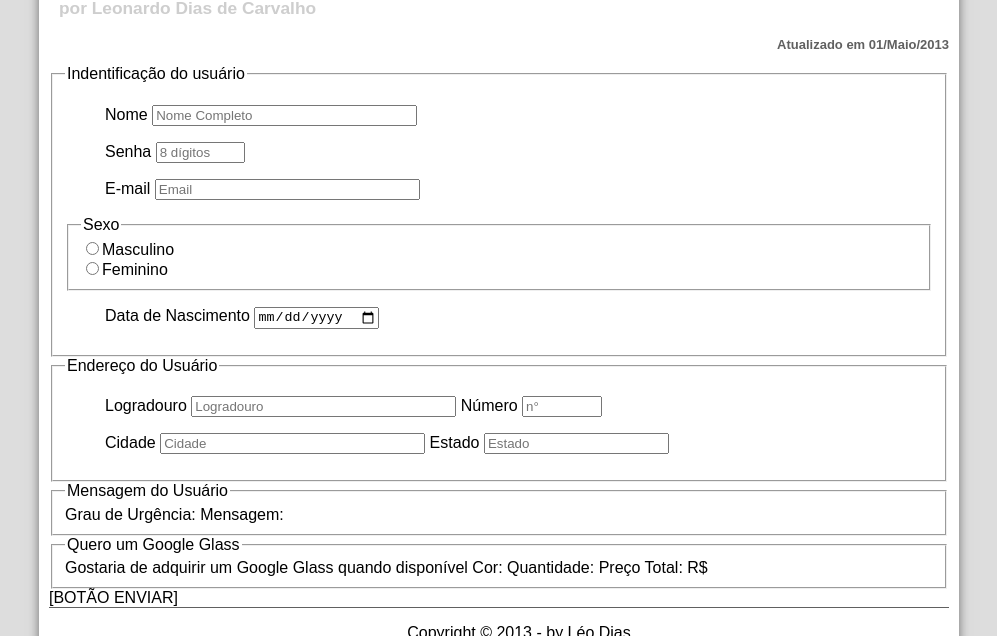
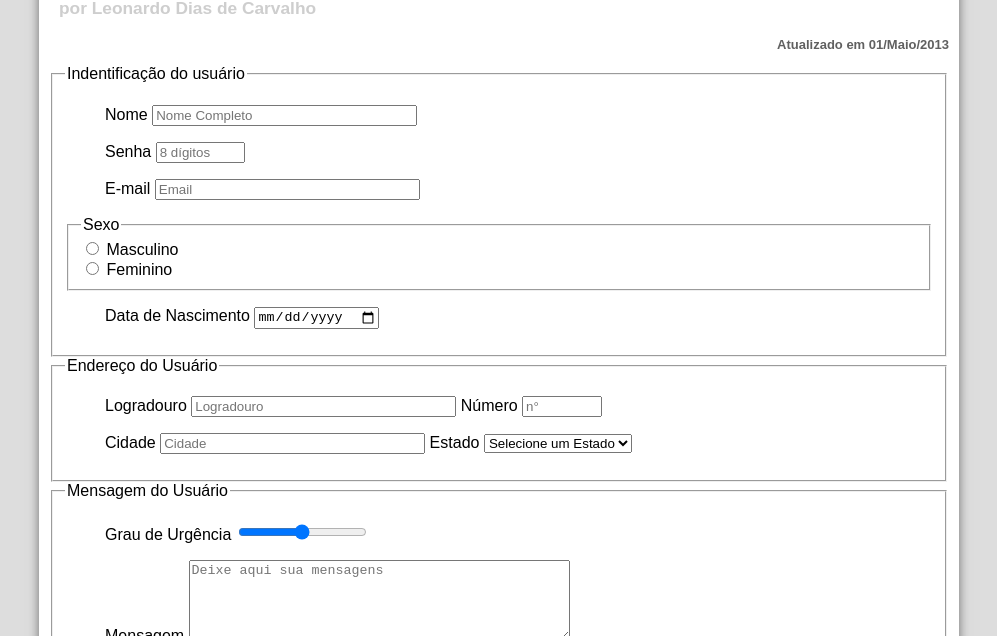
Before and after one commit to LeoDiasCarvalho/projeto-glass, a plain HTML site: page fale-conosco.html in a window 1280 px wide. Shown: the part 278-914 px from the top of the page, without its empty margins (141-1138 px from the left). Drawn offline with Linux system fonts and the light colour scheme.

Commit message:
Formulário em HTML5 - Parte 2

```diff
--- a/fale-conosco.html
+++ b/fale-conosco.html
@@ -40,32 +40,75 @@
                     </hgroup>
                 </header>
 
-                <form action="">
+                <form method="post" id="fContato" action="mailto:leodiascarvalhosr@gmail.com">
                     <fieldset id="usuario">
                         <legend>Indentificação do usuário</legend>
-                            <p><label for="idNome">Nome</label> <input type="text" name="txtNome" id="idNome" size="30" maxlength="30" placeholder="Nome Completo"></p>
-                            <p><label for="idSenha">Senha</label> <input type="password" name="txtSenha" id="idSenha" size="8" maxlength="8" placeholder="8 dígitos"></p>
-                            <p><label for="idEmail">E-mail</label> <input type="email" name="txtEmail" id="idEmail" size="30" maxlength="30" placeholder="Email"></p>
+                            <p><label for="idNome">Nome</label>
+                                <input type="text" name="txtNome" id="idNome" size="30" maxlength="30" placeholder="Nome Completo">
+                            </p>
+                            <p><label for="idSenha">Senha</label>
+                                <input type="password" name="txtSenha" id="idSenha" size="8" maxlength="8" placeholder="8 dígitos">
+                            </p>
+                            <p><label for="idEmail">E-mail</label>
+                                <input type="email" name="txtEmail" id="idEmail" size="30" maxlength="30" placeholder="Email">
+                            </p>
                             <fieldset id="sexo">
                                 <legend>Sexo</legend>
-                                    <input type="radio" name="txtSexo" id="idMasc"><label for="idMasc">Masculino</label><br/>
-                                    <input type="radio" name="txtSexo" id="idFem"><label for="idFem">Feminino</label>
+                                    <input type="radio" name="txtSexo" id="idMasc">
+                                    <label for="idMasc">Masculino</label><br/>
+                                    <input type="radio" name="txtSexo" id="idFem">
+                                    <label for="idFem">Feminino</label>
                             </fieldset>
                             <p><label>Data de Nascimento</label> <input type="date" name="txtDataNasc" id="idDataNasc"></p>
                     </fieldset>
                     <fieldset id="endereco">
                         <legend>Endereço do Usuário</legend>
-                            <p><label>Logradouro</label> <input type="tex
-                                " name="txtLogradouro" id="idLogradouro" size="30" maxlength="30" placeholder="Logradouro"> <label>Número</label> <input type="number" name="txtNumero" id="idNumero" min="1" max="99999" placeholder="n°"></p>
-                            <p><label>Cidade</label> <input type="text" name="txtCidade" id="idCidade" size="30" maxlength="30" placeholder="Cidade"> <label>Estado</label> <input type="text" name="txtEstado" id="idEstado" size="20" maxlength="20" placeholder="Estado"></p>
+                            <p><label for="txtLogradouro">Logradouro</label>
+                                <input type="tex
+                                " name="txtLogradouro" id="idLogradouro" size="30" maxlength="30" placeholder="Logradouro">
+                                <label for="txtNum">Número</label>
+                                <input type="number" name="txtNumero" id="idNumero" min="1" max="99999" placeholder="n°">
+                            </p>
+                            <p><label for="txtCidade">Cidade</label>
+                                <input type="text" name="txtCidade" id="idCidade" size="30" maxlength="30" placeholder="Cidade">
+                                <label for="txtEst">Estado</label>
+                                <select name="txtEst" id="idEst">
+                                    <option value="null">Selecione um Estado</option>
+                                    <option value="acre">Acre</option>
+                                    <option value="alagoas">Alagoas</option>
+                                    <option value="amapa">Amapá</option>
+                                    <option value="amazonas">Amazonas</option>
+                                    <option value="bahia">Bahia</option>
+                                    <option value="ceara">Ceará</option>
+                                    <option value="distritoFederal">Distrito Federal</option>
+                                    <option value="espiritoSanto">Espirito Santo</option>
+                                    <option value="goias">Goiás</option>
+                                    <option value="maranhao">Maranhão</option>
+                                    <option value="matoGrosso">Mato Grosso</option>
+                                    <option value="matoGrossoDoSul">Mato Grosso do Sul</option>
+                                    <option value="minasGerais">Minas Gerais</option>
+                                    <option value="para">Pará</option>
+                                    <option value="paraiba">Paraíba</option>
+                                    <option value="parana">Paraná</option>
+                                    <option value="pernanbuco">Pernambuco</option>
+                                    <option value="piaui">Piauí</option>
+                                </select>
+                            </p>
 
 
 
                 </fieldset>
                 <fieldset id="mensagem">
                     <legend>Mensagem do Usuário</legend>
-                        Grau de Urgência:
-                        Mensagem:
+                    <p>
+                        <label for="txtUrgencia">Grau de Urgência</label>
+                        <input type="range" name="txtUrgencia" id="idUrgencia" min="0" max="10">
+                    </p>
+                    <p>
+                        <label for="txtMsg">Mensagem<label>
+                            <textarea name="txtMsg" id="idMsg" cols="45" rows="5" placeholder="Deixe aqui sua mensagens"></textarea>
+                    </p>
+
                 </fieldset>
                 <fieldset id="pedido">
                     <legend>Quero um Google Glass</legend>
```
